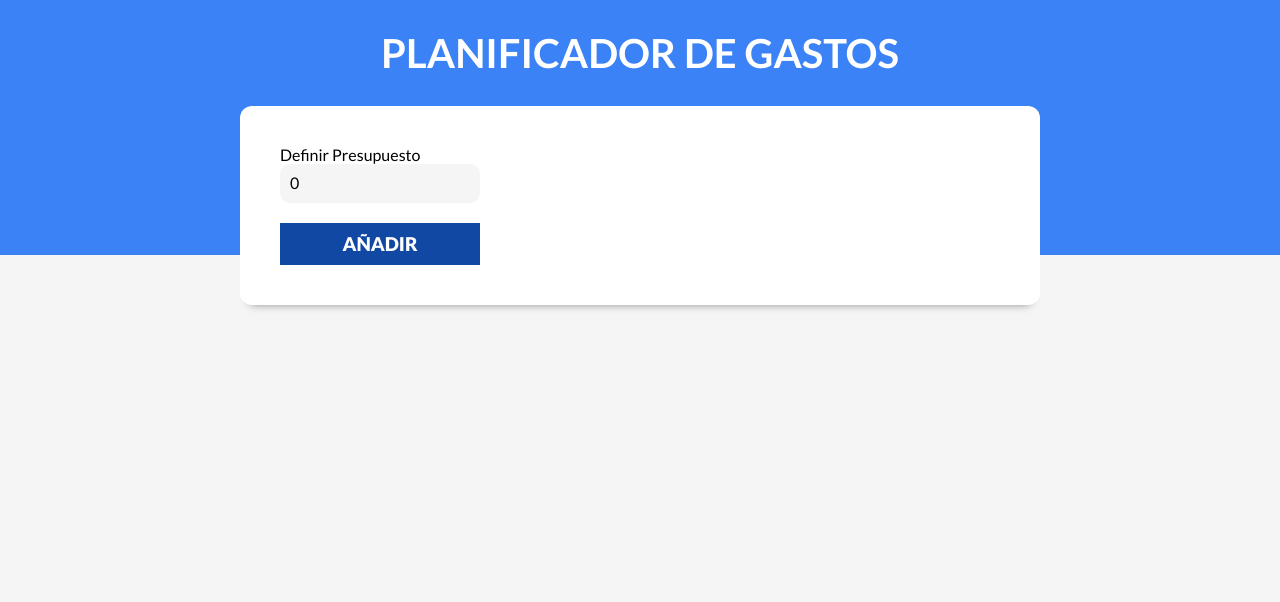
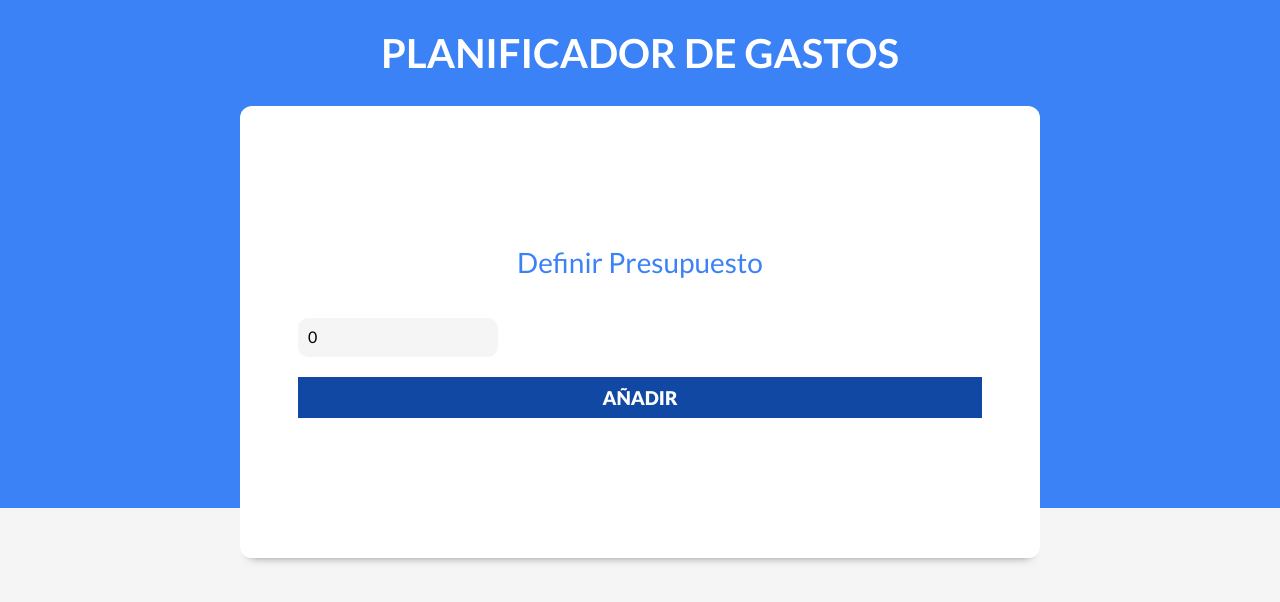
Before and after one commit to Drakorath/Control-gastos, a React (Vite) app: page / in a window 1280 px wide. Shown: the top 602 px of the page. Built offline with nearby package versions, Linux system fonts and the light colour scheme.

Commit message:
input version celular

```diff
--- a/src/index.css
+++ b/src/index.css
@@ -82,9 +82,9 @@ header h1 {
   margin-bottom: 2rem;
 }
 .formulario .campo1 {
-    display: grid;
-    margin-bottom: 1rem;
-  }
+  display: grid;
+  margin-bottom: 1rem;
+}
 .formulario label {
   color: var(--azul);
   font-size: 2.8rem;
@@ -134,6 +134,41 @@ header h1 {
   border-radius: 1rem;
   text-align: center;
   background-color: var(--gris-claro);
+}
+.formulario1 {
+  width: 95%;
+  margin: 0 auto;
+  padding: 10rem 0;
+}
+@media (min-width: 768px) {
+  .formulario {
+    padding: 5rem 0;
+    width: 60rem;
+  }
+}
+.formulario1 legend {
+  font-size: 3.6rem;
+  text-align: center;
+  display: block;
+  text-transform: uppercase;
+  color: var(--blanco);
+  margin-bottom: 4rem;
+  padding-bottom: 1rem;
+  border-bottom: 2px solid var(--azul);
+}
+.formulario1 .campo {
+  display: grid;
+  margin-bottom: 2rem;
+}
+.formulario1 .campo1 {
+  display: grid;
+  margin-bottom: 1rem;
+}
+.formulario1 label {
+  color: var(--azul);
+  font-size: 2.8rem;
+  text-align: center;
+  margin-bottom: 2rem;
 }
 .formulario1 input[type="text"],
 .formulario1 input[type="number"] {
```
